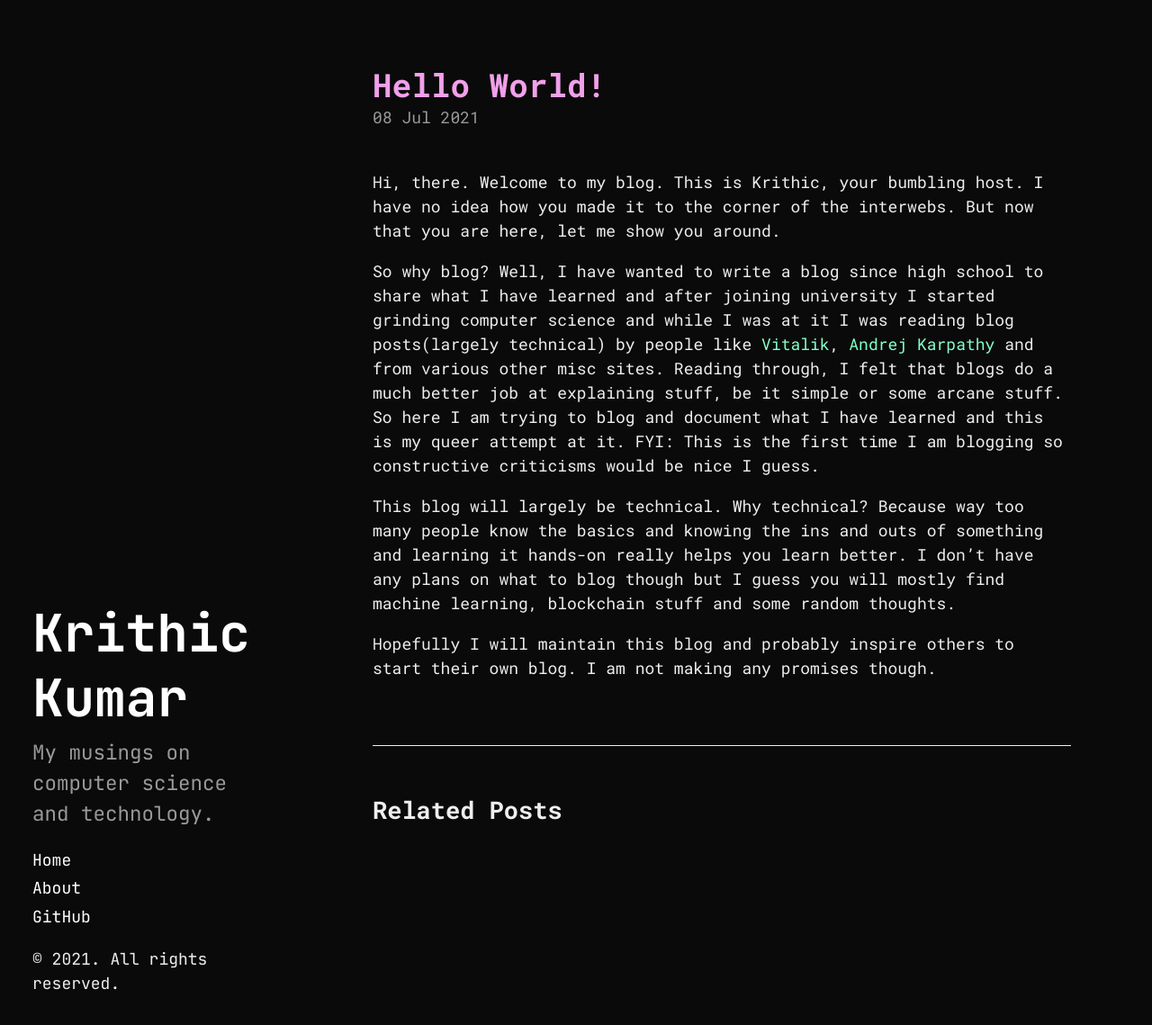
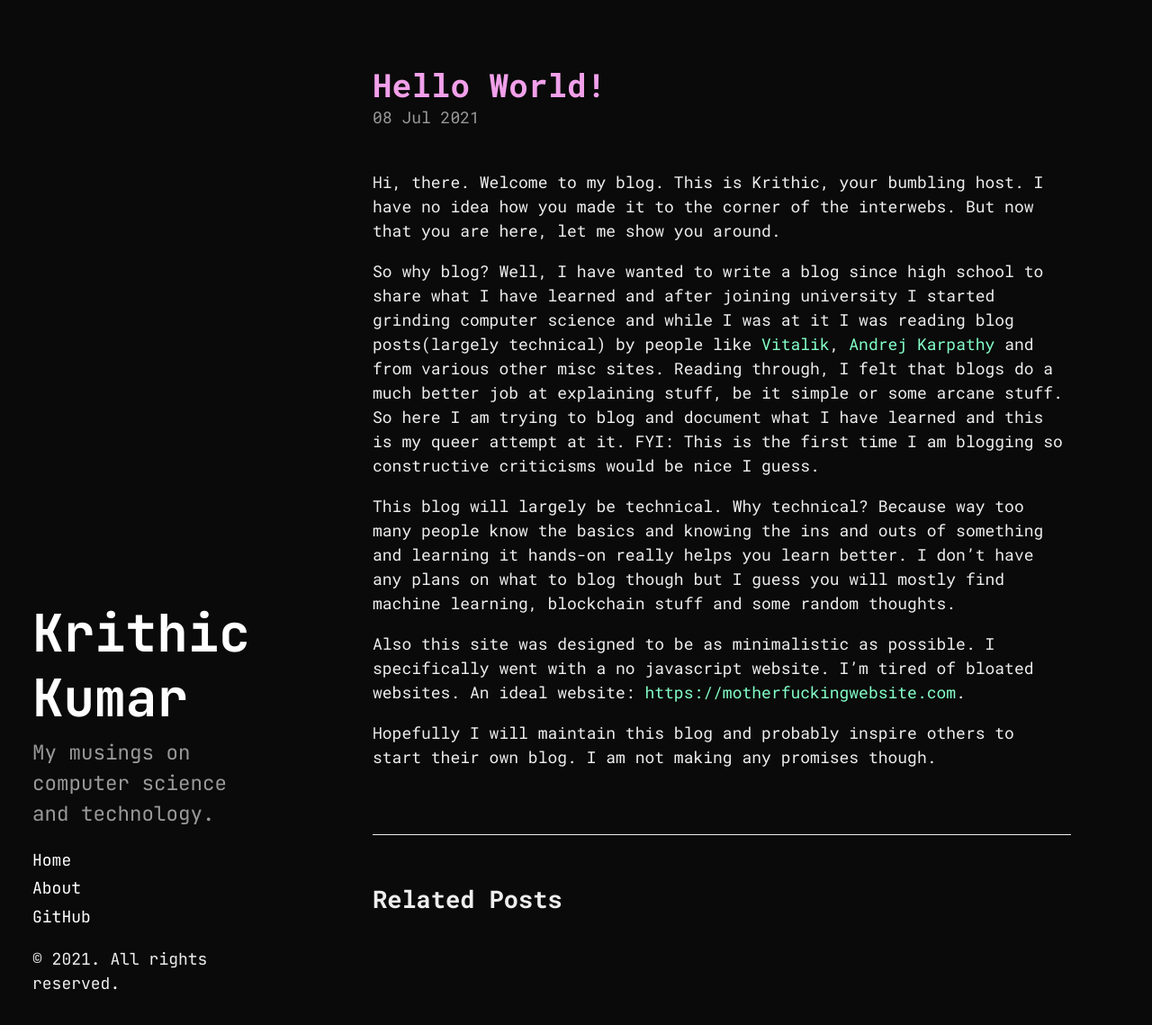
Before and after one commit to notjedi/notjedi.github.io, a Jekyll site: the page built from _posts/2021-07-08-hello-world.md, in a window 1280 px wide and 1142 px high. Shown: the top 1139 px of the window at 90% size. Built offline with Jekyll 4.4.1, drawn with Linux system fonts in a browser that asks for light colours.

Commit message:
change favicon

```diff
--- a/_includes/head.html
+++ b/_includes/head.html
@@ -21,7 +21,7 @@
   <link rel="stylesheet" href="https://fonts.googleapis.com/css2?family=JetBrains+Mono:ital,wght@0,400;0,700;1,400&family=Roboto+Mono:ital,wght@0,400;0,700;1,400&display=swap">
 
   <!-- Icons -->
-  <link rel="apple-touch-icon-precomposed" sizes="144x144" href="{{ site.baseurl }}/public/apple-touch-icon-144-precomposed.png">
+  <link rel="apple-touch-icon-precomposed" sizes="144x144" href="{{ site.baseurl }}/public/apple-touch-icon.png">
                                  <link rel="shortcut icon" href="{{ site.baseurl }}/public/favicon.ico">
 
   <!-- RSS -->
--- a/_posts/2021-07-08-hello-world.md
+++ b/_posts/2021-07-08-hello-world.md
@@ -19,5 +19,9 @@
 don't have any plans on what to blog though but I guess you will mostly find machine learning,
 blockchain stuff and some random thoughts.
 
+Also this site was designed to be as minimalistic as possible. I specifically went with a no
+javascript website. I'm tired of bloated websites. An ideal website:
+[https://motherfuckingwebsite.com](https://motherfuckingwebsite.com/).
+
 Hopefully I will maintain this blog and probably inspire others to start their own blog. I am not
 making any promises though.
```
Also changed, not shown: public/apple-touch-icon-144-precomposed.png (deleted), public/apple-touch-icon.png (added), public/favicon.ico.
